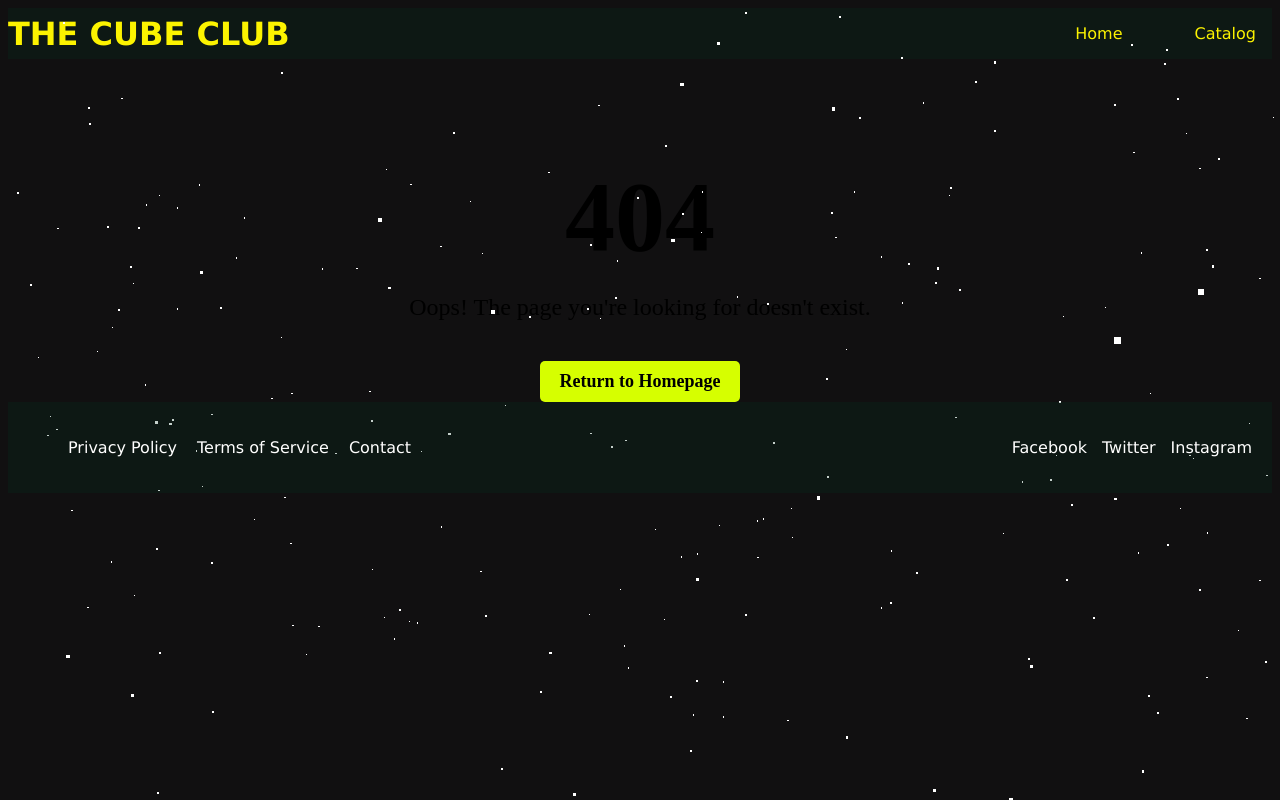
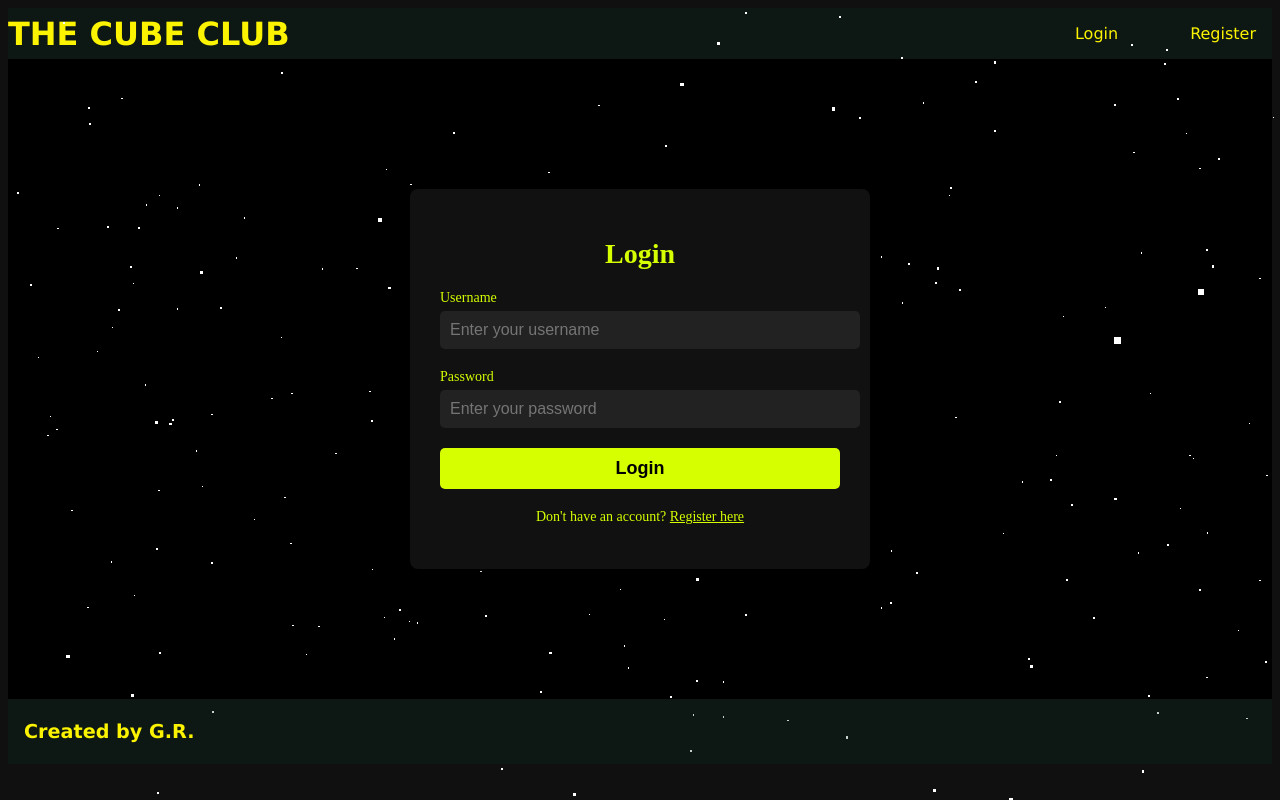
Before and after one commit to Atireg/js-angular, an Angular app: page /login in a window 1280 px wide. Before the commit this address led to /404. Built offline with nearby package versions, Linux system fonts and the light colour scheme.

Commit message:
updated routing everywhere

```diff
--- a/src/app/core/footer/footer.component.css
+++ b/src/app/core/footer/footer.component.css
@@ -1,57 +1,8 @@
 .footer {
     background-color: #0036203b;  /* Same as header */
-    color: white;
-    padding: 20px 0;
+    color: rgb(252, 243, 0);
+    padding: 8px 16px;
     position: relative;
+    font-family:'Lucida Sans', 'Lucida Sans Regular', 'Lucida Grande', 'Lucida Sans Unicode', Geneva, Verdana, sans-serif;
+    font-size: 0.6rem;;
   }
-
-  .footer-container {
-    display: flex;
-    justify-content: space-between;
-    align-items: center;
-    padding: 0 20px;
-  }
-
-  .footer-links {
-    list-style: none;
-    display: flex;
-    gap: 20px;
-    font-family:'Lucida Sans', 'Lucida Sans Regular', 'Lucida Grande', 'Lucida Sans Unicode', Geneva, Verdana, sans-serif;
-
-  }
-
-  .footer-links li {
-    font-size: 1rem;
-    font-family:'Lucida Sans', 'Lucida Sans Regular', 'Lucida Grande', 'Lucida Sans Unicode', Geneva, Verdana, sans-serif;
-
-  }
-
-  .footer-links a {
-    color: white;
-    text-decoration: none;
-    transition: color 0.3s;
-    font-family:'Lucida Sans', 'Lucida Sans Regular', 'Lucida Grande', 'Lucida Sans Unicode', Geneva, Verdana, sans-serif;
-  }
-
-  .footer-links a:hover {
-    color: #ddd;  /* Lighter color when hovered */
-  }
-
-  .footer-social {
-    display: flex;
-    gap: 15px;
-    font-family:'Lucida Sans', 'Lucida Sans Regular', 'Lucida Grande', 'Lucida Sans Unicode', Geneva, Verdana, sans-serif;
-
-  }
-
-  .footer-social .social-icon {
-    color: white;
-    text-decoration: none;
-    font-size: 1rem;
-    transition: color 0.3s;
-    font-family:'Lucida Sans', 'Lucida Sans Regular', 'Lucida Grande', 'Lucida Sans Unicode', Geneva, Verdana, sans-serif;
-  }
-
-  .footer-social .social-icon:hover {
-    color: #ddd;  /* Lighter color when hovered */
-  }
--- a/src/app/core/footer/footer.component.html
+++ b/src/app/core/footer/footer.component.html
@@ -1,15 +1,6 @@
 
 <footer class="footer">
     <div class="footer-container">
-      <ul class="footer-links">
-        <li><a href="#">Privacy Policy</a></li>
-        <li><a href="#">Terms of Service</a></li>
-        <li><a href="#">Contact</a></li>
-      </ul>
-      <div class="footer-social">
-        <a href="#" class="social-icon">Facebook</a>
-        <a href="#" class="social-icon">Twitter</a>
-        <a href="#" class="social-icon">Instagram</a>
-      </div>
+      <h1>Created by G.R.</h1>
     </div>
   </footer>
--- a/src/app/core/header/header.component.html
+++ b/src/app/core/header/header.component.html
@@ -3,12 +3,14 @@
     <!-- <img src="path/to/logo.svg" alt="The Cube Club Logo" class="logo-img"> -->
     <nav class="nav">
         <ul class="nav-list">
-            <li class="nav-item"><a href="#" class="nav-link">Home</a></li>
-            <li class="nav-item"><a href="#" class="nav-link">Catalog</a></li>
             @if (!isLoggedIn) {
-            <li class="nav-item"><a href="#" class="nav-link">Login</a></li>
-            <li class="nav-item"><a href="#" class="nav-link">Register</a></li>
-        }
+            <li class="nav-item"><a routerLink="/login" class="nav-link">Login</a></li>
+            <li class="nav-item"><a routerLink="/register" class="nav-link">Register</a></li>
+            } @else {
+            <!-- <li class="nav-item"><a routerLink="/home" class="nav-link">Home</a></li> -->
+            <li class="nav-item"><a routerLink="/home" class="nav-link">Home</a></li>
+            <li class="nav-item"><a routerLink="/catalog" class="nav-link">Catalog</a></li>
+            }
         </ul>
     </nav>
 </header>
--- a/src/app/core/header/header.component.ts
+++ b/src/app/core/header/header.component.ts
@@ -1,12 +1,13 @@
 import { Component } from '@angular/core';
+import { RouterLink } from '@angular/router';
 
 @Component({
   selector: 'app-header',
   standalone: true,
-  imports: [],
+  imports: [RouterLink],
   templateUrl: './header.component.html',
   styleUrl: './header.component.css'
 })
 export class HeaderComponent {
-  isLoggedIn = true;
+  isLoggedIn = false;
 }
--- a/src/app/error/error.component.html
+++ b/src/app/error/error.component.html
@@ -1,5 +1,5 @@
 <main class="error-container">
     <h1 class="error-title">404</h1>
     <p class="error-message">Oops! The page you're looking for doesn't exist.</p>
-    <a href="/" class="error-link">Return to Homepage</a>
+    <a routerLink="/home" class="error-link">Return to Homepage</a>
 </main>
--- a/src/app/error/error.component.ts
+++ b/src/app/error/error.component.ts
@@ -1,9 +1,10 @@
 import { Component } from '@angular/core';
+import { RouterLink } from '@angular/router';
 
 @Component({
   selector: 'app-error',
   standalone: true,
-  imports: [],
+  imports: [RouterLink],
   templateUrl: './error.component.html',
   styleUrl: './error.component.css'
 })
--- a/src/app/home/home.component.ts
+++ b/src/app/home/home.component.ts
@@ -1,9 +1,10 @@
 import { Component } from '@angular/core';
+import { RouterLink } from '@angular/router';
 
 @Component({
   selector: 'app-home',
   standalone: true,
-  imports: [],
+  imports: [RouterLink],
   templateUrl: './home.component.html',
   styleUrl: './home.component.css'
 })
--- a/src/app/user/login/login.component.css
+++ b/src/app/user/login/login.component.css
@@ -6,6 +6,7 @@
     height: calc(100vh - 160px); /* Adjust based on header and footer height */
     background-color: #000; /* Match theme background */
     color: #d6ff00;
+
   }
 
   /* Login Box */
@@ -17,6 +18,7 @@
     width: 100%;
     max-width: 400px;
     text-align: center;
+    z-index: 1;
   }
 
   /* Login Title */
--- a/src/app/user/register/register.component.css
+++ b/src/app/user/register/register.component.css
@@ -17,6 +17,7 @@
     width: 100%;
     max-width: 400px;
     text-align: center;
+    z-index: 1;
   }
 
   /* Register Title */
--- a/src/app/user/register/register.component.ts
+++ b/src/app/user/register/register.component.ts
@@ -1,9 +1,10 @@
 import { Component } from '@angular/core';
+import { RouterLink } from '@angular/router';
 
 @Component({
   selector: 'app-register',
   standalone: true,
-  imports: [],
+  imports: [RouterLink],
   templateUrl: './register.component.html',
   styleUrl: './register.component.css'
 })
--- a/src/app/user/user.service.ts
+++ b/src/app/user/user.service.ts
@@ -6,4 +6,6 @@ import { Injectable } from '@angular/core';
 export class UserService {
 
   constructor() { }
+
+  //TODO: Save in local storage if Auth
 }
```
Also changed, not shown: src/app/app.routes.ts (+10 -1 lines).
